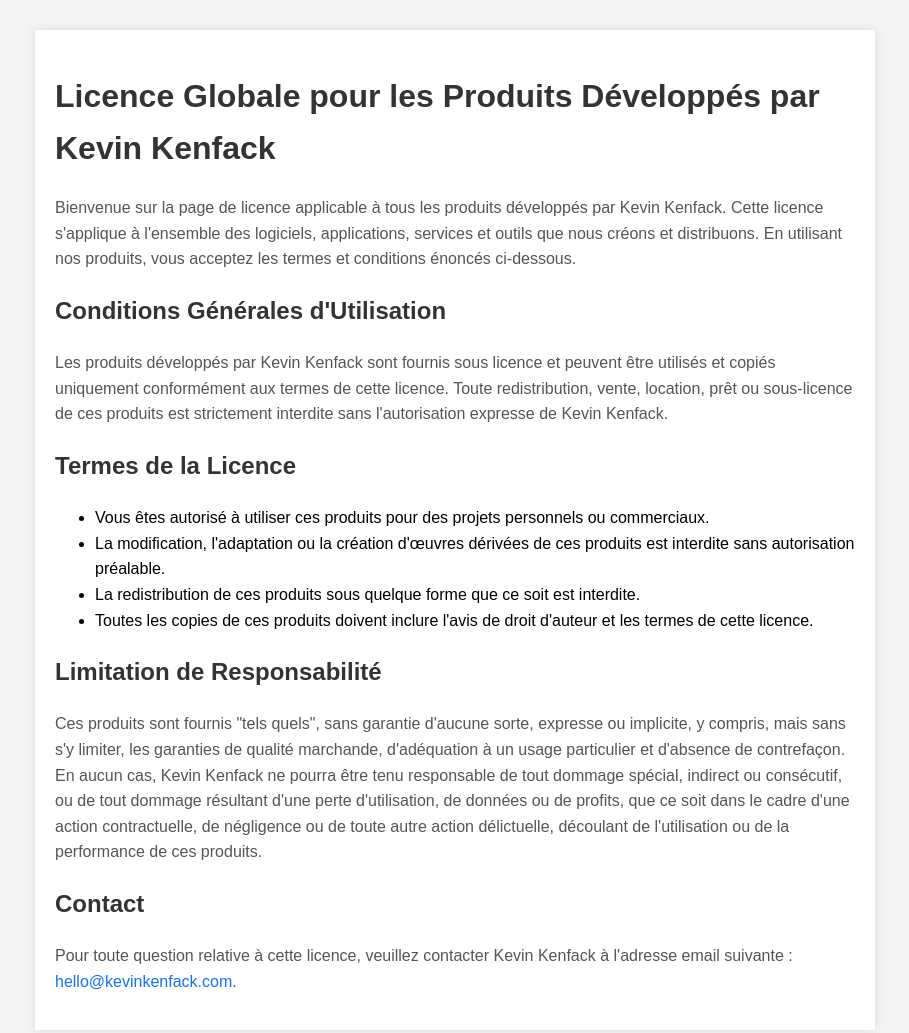
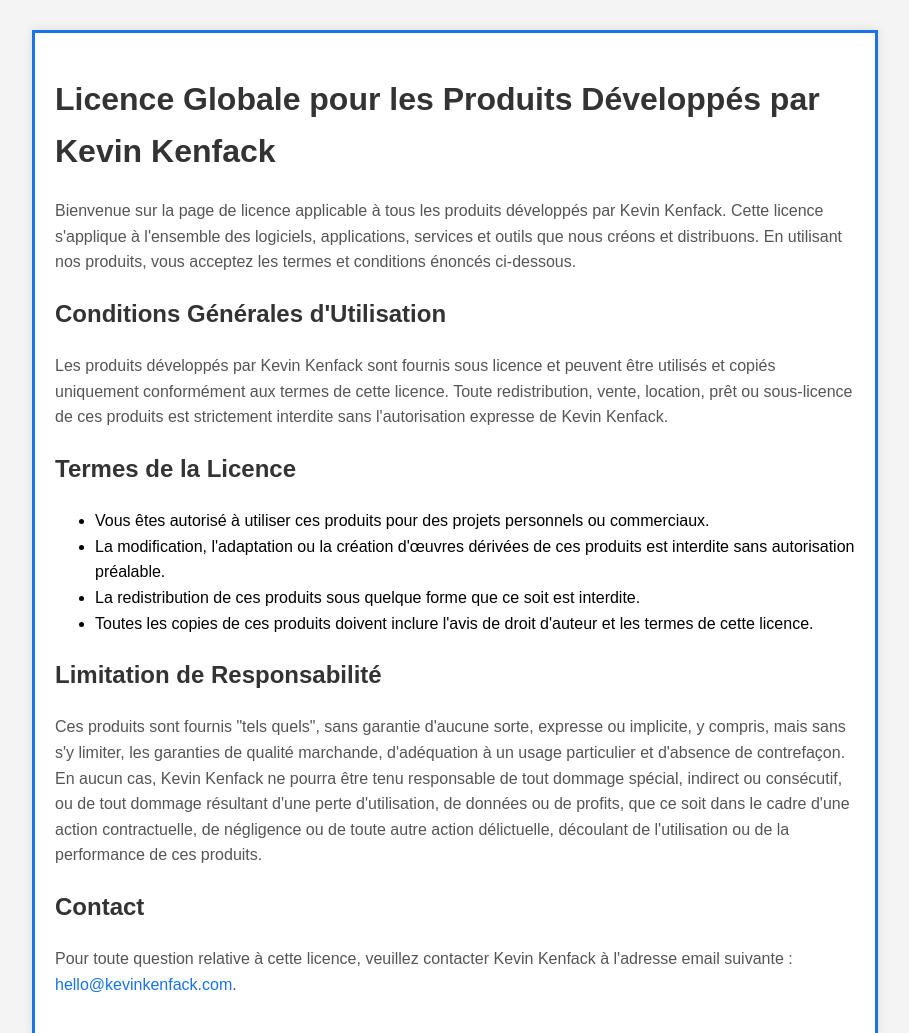
Before and after one commit to kevinkenfack/pro-portfolio, a website: page public/licence/index.html in a window 1280 px wide. Shown: the top 1033 px of the page, without its empty margins (185-1094 px from the left). Drawn offline with Linux system fonts and the light colour scheme.

Commit message:
add licence product

```diff
--- a/public/licence/index.html
+++ b/public/licence/index.html
@@ -18,6 +18,7 @@
             padding: 20px;
             background: #fff;
             box-shadow: 0 0 10px rgba(0, 0, 0, 0.1);
+            border: 3px solid #1a73e8;
         }
         h1, h2 {
             color: #333;
```
